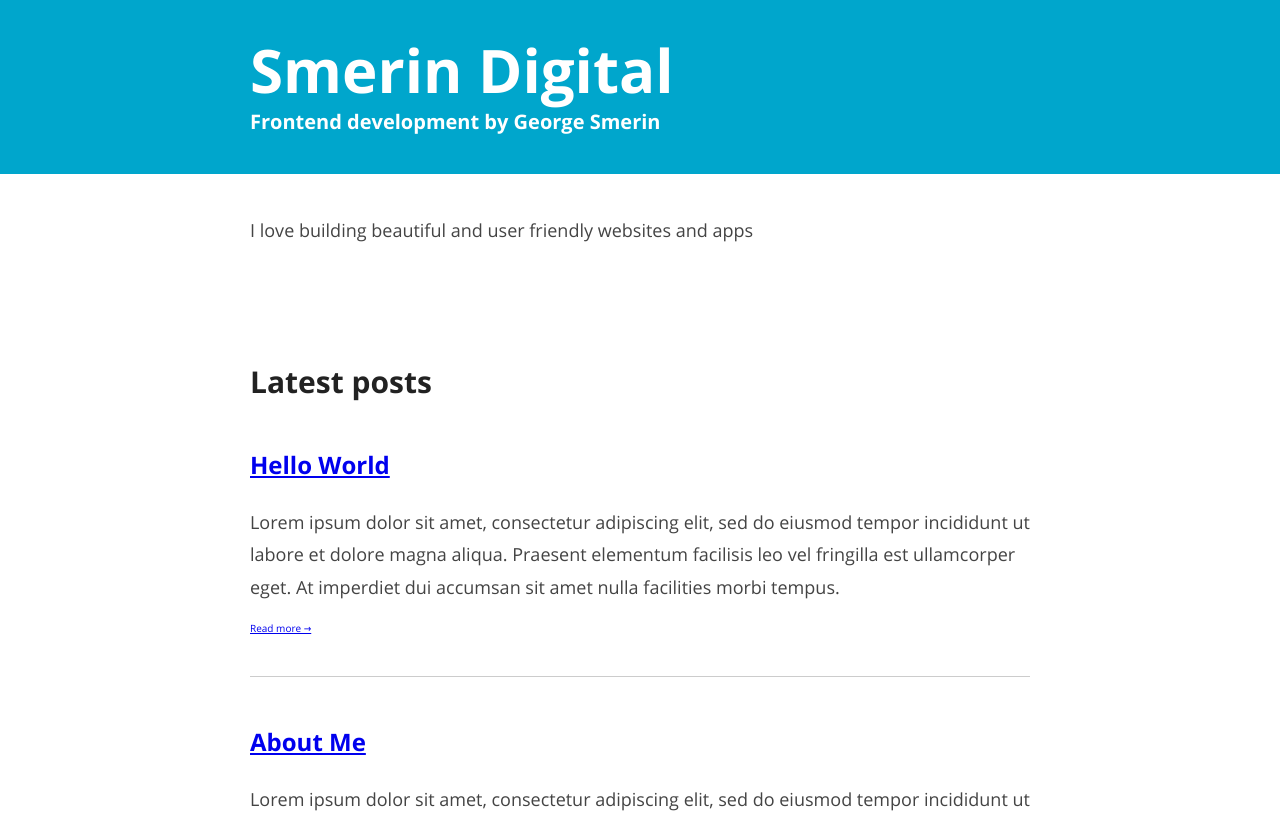
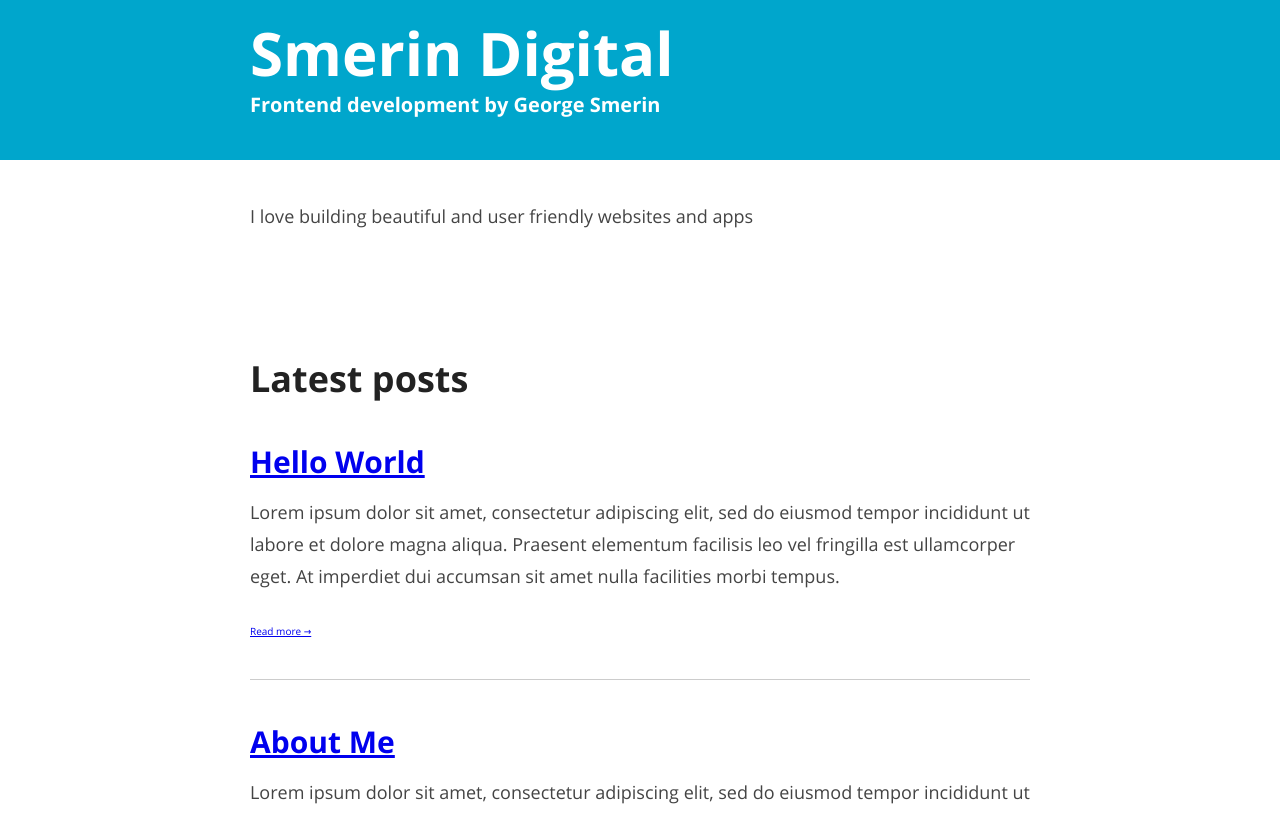
Before and after one commit to smerin/smerin-digital, a Next.js app: page / in a window 1280 px wide. Shown: the top 813 px of the page. Built offline with nearby package versions, Linux system fonts and the light colour scheme.

Commit message:
Setup vertical rhythm

```diff
--- a/components/Header.module.scss
+++ b/components/Header.module.scss
@@ -1,9 +1,10 @@
 @import '../styles/variables.scss';
 
 .header {
-  padding: 4rem 0;
+  padding: 3.2rem 0;
   background: $turquoise;
   color: $white;
+  height: 3.2rem * 5;
 }
 
 .container {
--- a/components/PostPage.module.scss
+++ b/components/PostPage.module.scss
@@ -6,9 +6,9 @@
 }
 
 .content {
-  padding: 0 0 4rem;
+  // padding: 0 0 4rem;
 }
 
 .post {
-  padding: 0 0 4rem;
+  padding: 0 0 $vert-space;
 }
--- a/pages/posts/[slug].tsx
+++ b/pages/posts/[slug].tsx
@@ -6,6 +6,7 @@ import Header from "@components/Header";
 import Footer from "@components/Footer";
 import PostPage from "@components/PostPage";
 import markdownToHtml from "@lib/markdownToHtml";
+// import Grid from "@components/Grid";
 
 interface Props {
   post: Post;
@@ -19,6 +20,7 @@ const SinglePost: NextPage<Props> = ({ post }) => {
         <meta name="description" content="Frontend development" />
         <link rel="icon" href="/favicon.ico" />
       </Head>
+      {/* <Grid /> */}
       <Header />
       <PostPage post={post} />
       <Footer />
--- a/styles/global.scss
+++ b/styles/global.scss
@@ -75,17 +75,22 @@ h5 {
 h6 {
   @include h6;
 }
+
 p {
-  @include paragraph;
+  margin: 0 0 $vert-space;
+  font-size: $font-size-default;
+  line-height: $line-height-default;
+  font-weight: 400;
 }
 
 li {
-  font-size: 1.8rem;
-  line-height: 1.8;
+  font-size: $font-size-default;
+  line-height: $line-height-default;
+  font-weight: 400;
 }
 
 ul, ol {
-  margin: 1.6rem 0;
+  margin: 0 0 $vert-space;
   padding: 0 0 0 3rem;
 
   ul, ol {
@@ -96,8 +101,8 @@ ul, ol {
 
 blockquote {
   background: #eee;
-  padding: 1.6rem;
-  margin-bottom: 1.6rem;
+  padding: ($vert-space / 2) 3rem;
+  margin: 0 0 $vert-space;
   border-left: 0.8rem solid #ccc;
   border-radius: 0.8rem;
 
@@ -107,10 +112,17 @@ blockquote {
 }
 
 .remark-highlight {
-  font-size: 1.6rem;
-  margin: 1em 0;
+  font-size: 1.8rem;
+  line-height: 3.2rem;
+  margin: $vert-space 0;
 
-  pre {
+  pre[class*="language-"] {
     border-radius: 0.8rem;
+    padding-top: $vert-space / 2;
+    padding-bottom: $vert-space / 2;
+  }
+
+  code[class*="language-"] {
+    line-height: 3.2rem;
   }
 }
--- a/styles/variables.scss
+++ b/styles/variables.scss
@@ -4,52 +4,49 @@ $greyBody: #444;
 $greyLight: #cccccc;
 $white: #ffffff;
 
+$vert-space: 3.2rem;
+$font-size-default: 1.8rem;
+$line-height-default: $vert-space;
+
 @mixin h1 {
-  margin: 2em 0 1em;
+  margin: 5.4rem 0 3.2rem;
   font-size: 3.6rem;
-  line-height: 1;
+  line-height: 4.2rem;
   font-weight: 700;
   color: $greyDark;
 }
 @mixin h2 {
-  margin: 2em 0 1em;
-  font-size: 3rem;
-  line-height: 1.2;
+  margin: 5.4rem 0 3.2rem;
+  font-size: 3.6rem;
+  line-height: 4.2rem;
   font-weight: 700;
   color: $greyDark;
 }
 @mixin h3 {
-  margin: 2em 0 1em;
-  font-size: 2.4rem;
-  line-height: 1.4;
+  margin: 4.4rem 0 1.6rem;
+  font-size: 3rem;
+  line-height: 3.6rem;
   font-weight: 700;
   color: $greyDark;
 }
 @mixin h4 {
-  margin: 2em 0 1em;
-  font-size: 2rem;
-  line-height: 1.6;
+  margin: 4.7rem 0 1.6rem;
+  font-size: 2.4rem;
+  line-height: $line-height-default;
   font-weight: 700;
   color: $greyDark;
 }
 @mixin h5 {
-  margin: 2em 0 1em;
-  font-size: 1.8rem;
-  line-height: 1.8;
+  margin: 3.2rem 0 0;
+  font-size: 2rem;
+  line-height: $line-height-default;
   font-weight: 700;
   color: $greyDark;
 }
 @mixin h6 {
-  margin: 2em 0 1em;
-  font-size: 1.8rem;
-  line-height: 1.8;
+  margin: 3.2rem 0 0;
+  font-size: $font-size-default;
+  line-height: $line-height-default;
   font-weight: 700;
   color: $greyDark;
 }
-
-@mixin paragraph {
-  margin: 0 0 1em;
-  font-size: 1.8rem;
-  line-height: 1.8;
-  font-weight: 400;
-}
```
Also changed, not shown: _posts/hello-world.md (+1 -1 lines), components/Grid.tsx (added, +25 -0 lines).
